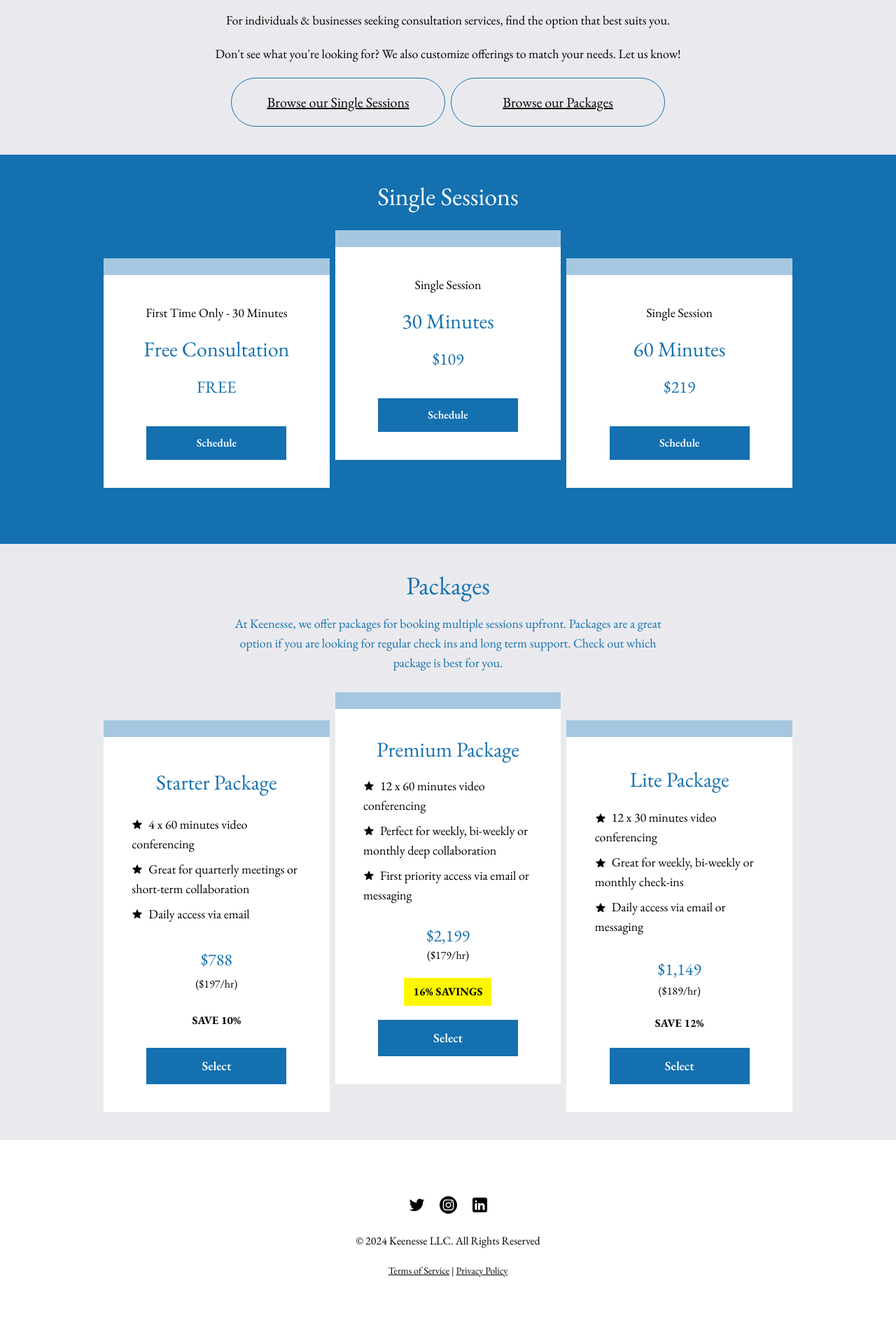
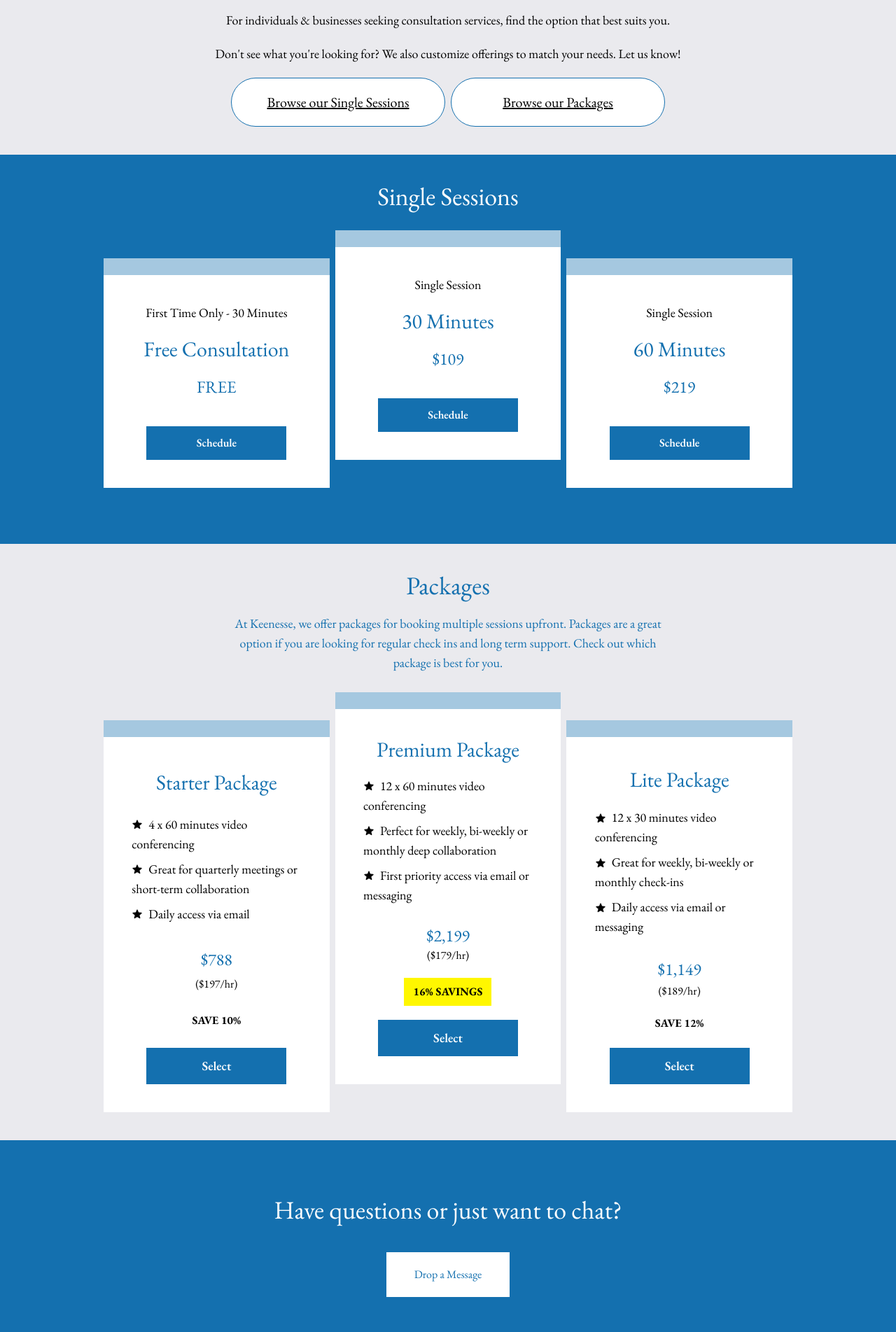
Before and after one commit to ybot1122/keenesse, a Next.js app: page /appointments in a window 1280 px wide. Shown: the part 197-2100 px from the top of the page at 70% size. Before the commit the page ends 2062 px from the top, so only its background shows below. Built offline with nearby package versions, Linux system fonts and the light colour scheme.

Commit message:
Completed tweaks

```diff
--- a/app/about/page.tsx
+++ b/app/about/page.tsx
@@ -101,7 +101,7 @@ export default function About() {
 
         <Testimonials />
       </div>
-      <div className="bg-gray w-full p-10 md:p-24">
+      <div className="bg-gray w-full px-10 lg:p-24">
         <div className="w-full lg:grid lg:grid-cols-3">
           <h3 className="text-4xl text-blue lg:text-center lg:col-span-1 my-10 lg:text-6xl">
             FAQs
--- a/app/appointments/page.tsx
+++ b/app/appointments/page.tsx
@@ -1,5 +1,6 @@
 import Link from "next/link";
 import Tabs from "./Tabs";
+import WannaChat from "@/components/WannaChat";
 
 export default function Appointments() {
   return (
@@ -36,6 +37,7 @@ export default function Appointments() {
         </div>
       </div>
       <Tabs />
+      <WannaChat />
     </main>
   );
 }
--- a/app/globals.css
+++ b/app/globals.css
@@ -78,7 +78,7 @@
 }
 
 .hover-2 {
-  background: linear-gradient(#1470af 0 0) calc(100% - var(--p,0%)) / var(--p,0%) no-repeat;
+  background: linear-gradient(#1470af 0 0) calc(100% - var(--p,0%)) / var(--p,0%) white no-repeat;
   transition: .4s, background-position 0s;
 }
 .hover-2:hover {
```
